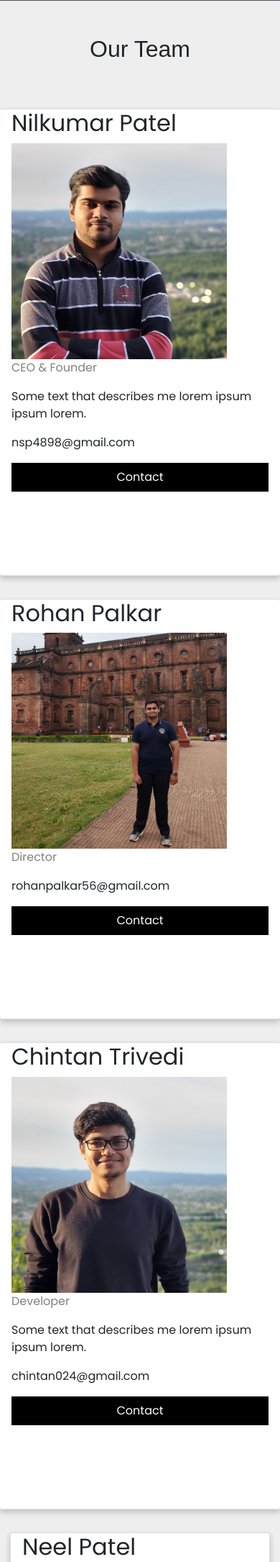
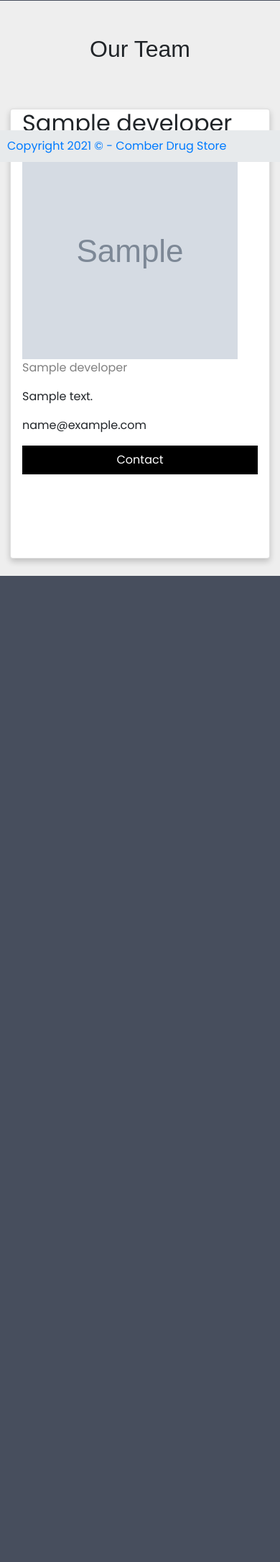
Before and after one commit to npatel17Confed/WD3-Project-1, a PHP site: page /webdesign/aboutus.php in a window 390 px wide. Shown: the part 619-2789 px from the top of the page at 72% size. After the commit the page ends 1419 px from the top, so only its background shows below. Run offline with PHP 8.4, Linux system fonts and the light colour scheme; tables that the repository leaves empty or names only in its code hold one stand-in row (values such as "Sample post"); grey boxes marked "Sample" are stand-in pictures.

Commit message:
did some changes

```diff
--- a/auth/register.php
+++ b/auth/register.php
@@ -44,11 +44,13 @@ if ($_POST) {
 
 <body>
     <div class="container">
+    <?php   echo '<div class="alert alert-success">login after registerd</div>' ?>
         <h2>Registration Form</h2>
         <br>
         <div id="error-block" style="display: none;">
             <div class="alert alert-danger" id="error-msg"></div>
         </div>
+
         <form method="POST" onsubmit="return registrationSubmit()" enctype="multipart/form-data">
             <div class="form-group">
                 <label for="email">Email address</label>
--- /dev/null
+++ b/css/developer.css
@@ -0,0 +1,73 @@
+body {
+    font-family: Arial, Helvetica, sans-serif;
+    margin: 0;
+  }
+
+  html {
+    box-sizing: border-box;
+  }
+
+  *, *:before, *:after {
+    box-sizing: inherit;
+  }
+
+  .column {
+    float: left;
+    width: 33.3%;
+    margin-bottom: 16px;
+    padding: 0 6px;
+  }
+
+  .card {
+    box-shadow: 0 4px 8px 0 rgba(0, 0, 0, 0.2);
+    margin: 8px;
+  }
+
+  .about-section {
+    padding: 140px;
+    text-align: center;
+    background-color: #474e5d;
+    color: white;
+  }
+
+  .container {
+    padding: 0 16px;
+  }
+
+  .container::after, .row::after {
+    content: "";
+    clear: both;
+    display: table;
+  }
+
+  .title {
+    color: grey;
+  }
+
+  .button {
+    border: none;
+    outline: 0;
+    display: inline-block;
+    padding: 8px;
+    color: white;
+    background-color: #000;
+    text-align: center;
+    cursor: pointer;
+    width: 100%;
+  }
+
+  .button:hover {
+    background-color: #555;
+  }
+
+  .nodeco{
+      text-decoration: none;
+      color: white;
+  }
+
+  @media screen and (max-width: 650px) {
+    .column {
+      width: 100%;
+      display: block;
+    }
+  }
--- a/main/aboutus.php
+++ b/main/aboutus.php
@@ -7,78 +7,6 @@
 
 <?php include '../partials/navbar.php'; ?>
 
-
-<style>
-body {
-  font-family: Arial, Helvetica, sans-serif;
-  margin: 0;
-}
-
-html {
-  box-sizing: border-box;
-}
-
-*, *:before, *:after {
-  box-sizing: inherit;
-}
-
-.column {
-  float: left;
-  width: 33.3%;
-  margin-bottom: 16px;
-  padding: 0 6px;
-}
-
-.card {
-  box-shadow: 0 4px 8px 0 rgba(0, 0, 0, 0.2);
-  margin: 8px;
-}
-
-.about-section {
-  padding: 140px;
-  text-align: center;
-  background-color: #474e5d;
-  color: white;
-}
-
-.container {
-  padding: 0 16px;
-}
-
-.container::after, .row::after {
-  content: "";
-  clear: both;
-  display: table;
-}
-
-.title {
-  color: grey;
-}
-
-.button {
-  border: none;
-  outline: 0;
-  display: inline-block;
-  padding: 8px;
-  color: white;
-  background-color: #000;
-  text-align: center;
-  cursor: pointer;
-  width: 100%;
-}
-
-.button:hover {
-  background-color: #555;
-}
-
-@media screen and (max-width: 650px) {
-  .column {
-    width: 100%;
-    display: block;
-  }
-}
-</style>
-</head>
 <body>
 
 <div class="about-section">
@@ -92,82 +20,31 @@ html {
 <h2 style="text-align:center">Our Team</h2>
 <br>
 <br>
-<div class="row">
-  <div class="column">
-    <div class="card">
-      <div class="container">
-        <h2>Nilkumar Patel</h2>
-        <img src="../images/developers/nil.jpg" height='300' width='300' />
-        <p class="title">CEO & Founder</p>
-        <p>Some text that describes me lorem ipsum ipsum lorem.</p>
-        <p>nsp4898@gmail.com</p>
-        <p><button class="button">Contact</button></p>
-      </div>
-    </div>
-  </div>
+<?php
 
+  $query = "SELECT * FROM developers ORDER BY name";
+  $result = mysqli_query($con, $query);
+
+  while ($row = mysqli_fetch_array($result)) {
+    echo '
     <div class="column">
       <div class="card">
 
         <div class="container">
-        <h2>Rohan Palkar</h2>
-        <img src="../images/developers/rohan.jpg" height='300' width='300' />
-        <p class="title"> Director</p>
-        <p></p>
-        <p>rohanpalkar56@gmail.com</p>
-        <p><button class="button">Contact</button></p>
+          <h2>'. $row['name']. '</h2>
+          <img src="../images/developers/'. $row['image']. '" height="300" width="300" />
+          <p class="title">'. $row['title']. '</p>
+          <p>'. $row['description']. '</p>
+          <p>'. $row['email']. '</p>
+          <p><a href="mailto:'.$row['email'].'" class="button nodeco">Contact</a></p>
         </div>
       </div>
-  </div>
+    </div>';
 
-  <div class="column">
-    <div class="card">
-
-      <div class="container">
-        <h2>Chintan Trivedi</h2>
-        <img src="../images/developers/chintan.jpg" height='300' width='300' />
-        <p class="title">Developer</p>
-        <p>Some text that describes me lorem ipsum ipsum lorem.</p>
-        <p>chintan024@gmail.com</p>
-        <p><button class="button">Contact</button></p>
-      </div>
-    </div>
-  </div>
-</div>
-
-
-<div class="column">
-    <div class="card">
-
-      <div class="container">
-        <h2>Neel Patel</h2>
-        <img src="../images/developers/neel.jpg" height='300' width='300' />
-        <p class="title"> Developer</p>
-        <p>Some text that describes me lorem ipsum ipsum lorem.</p>
-        <p>neel.2147@gmail.com</p>
-        <p><button class="button">Contact</button></p>
-      </div>
-    </div>
-  </div>
-
-
-  <div class="column">
-    <div class="card">
-
-      <div class="container">
-        <h2>Parth Vyas</h2>
-        <img src="../images/developers/parth.jpg" height='300' width='300' />
-        <p class="title">Developer</p>
-        <p>Some text that describes me lorem ipsum ipsum lorem.</p>
-        <p>vyasparth188@gmail.com</p>
-        <p><button class="button">Contact</button></p>
-      </div>
-    </div>
-  </div>
-
+  }
+?>
 </body>
 
-
-
+<?php include '../partials/footer.php'; ?>
 
 </html>
--- a/main/information.php
+++ b/main/information.php
@@ -8,7 +8,8 @@
 <?php include '../partials/navbar.php'; ?>
 
 <?php
-$query = "SELECT * FROM products WHERE id = " . $_GET['id'] . " LIMIT 1";
+$query = "SELECT * FROM ".$_GET['products']." WHERE id = " . $_GET['id'] . " LIMIT 1";
+
 $result = mysqli_query($con, $query);
 $row = mysqli_fetch_array($result);
 ?>
--- a/main/search.php
+++ b/main/search.php
@@ -48,5 +48,6 @@ if(isset($_GET['search'])){
 }
 ?>
 
+<?php include '../partials/footer.php'; ?>
 
 <?php echo $output;?>
--- a/partials/db_conn.php
+++ b/partials/db_conn.php
@@ -1,5 +1,5 @@
 <?php
-    $con = mysqli_connect("localhost", "root", "", "wd3-project");
+    $con = mysqli_connect("localhost", "root", "", "wd3-project-1");
 
     if(mysqli_connect_errno()) {
         echo 'DB Connection Error';
--- a/partials/metadata.php
+++ b/partials/metadata.php
@@ -5,7 +5,7 @@
     <title>Page</title>
     <link rel="stylesheet" href="https://maxcdn.bootstrapcdn.com/bootstrap/4.0.0/css/bootstrap.min.css" integrity="sha384-Gn5384xqQ1aoWXA+058RXPxPg6fy4IWvTNh0E263XmFcJlSAwiGgFAW/dAiS6JXm" crossorigin="anonymous">
     <link href="../assets/style.css" rel="stylesheet">
-
+    <link rel="stylesheet" href="../css/developer.css">
     <link rel="stylesheet" type="text/css" href="../css/main.css" />
 
 </head>
--- a/partials/navbar.php
+++ b/partials/navbar.php
@@ -13,18 +13,18 @@
                         <a class="nav-link" href="../main/index.php">Home <span class="sr-only">(current)</span></a>
                     </li>
                     <li class="nav-item">
-                        <a class="nav-link" href="../main/product.php">Products</a>
+                        <a class="nav-link" href="../main/product.php?products=products">Products</a>
                     </li>
 
                     <li class="nav-item">
-                        <a class="nav-link" href="../main/arriving.php">Arriving Soon</a>
+                        <a class="nav-link" href="../main/product.php?products=arriving">Arriving Soon</a>
                     </li>
                     <li class="nav-item">
                         <a class="nav-link" href="../main/Aboutus.php">About us</a>
                     </li>
                 </ul>
                 <form action="../main/search.php" method="GET" class="form-inline my-2 my-lg-0">
-                    <input name="search" class="form-control mr-sm-2" type="search" placeholder="Search" aria-label="Search">
+                    <input name="search" class="form-control mr-sm-2" type="search" placeholder="Search By Product" aria-label="Search">
                     <button class="btn btn-outline-success my-2 my-sm-0 mr-2" type="submit">Search</button>
                     </form>
                     <div class="dropdown">
```
Also changed, not shown: main/arriving.php (deleted, +0 -111 lines), main/product.php (+5 -3 lines), images/products/bioderma.png (added), images/products/cetyl.png (added), images/products/chancapiedra.png (added), images/products/umcka.png (added). Lines whose indentation alone changed are shown as unchanged.
